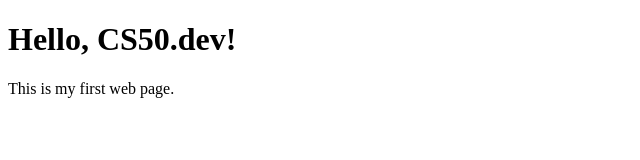
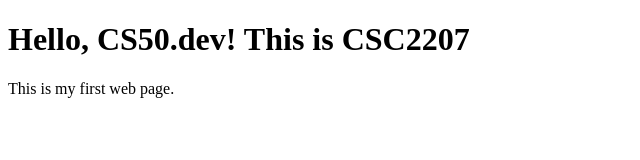
Before and after one commit to Micky-Yep/my_web_page, a plain HTML site: page index.html in a window 1280 px wide. Shown: the whole page, without its empty margins (0-640 px from the left). Drawn offline with Linux system fonts and the light colour scheme.

Commit message:
Fri, Mar 14, 2025, 5:54 PM +10:30

```diff
--- a/index.html
+++ b/index.html
@@ -6,7 +6,7 @@
         <title>My First Web Page</title>
     </head>
     <body>
-        <h1>Hello, CS50.dev!</h1>
+        <h1>Hello, CS50.dev! This is CSC2207</h1>
         <p>This is my first web page.</p>
     </body>
 </html>
```
